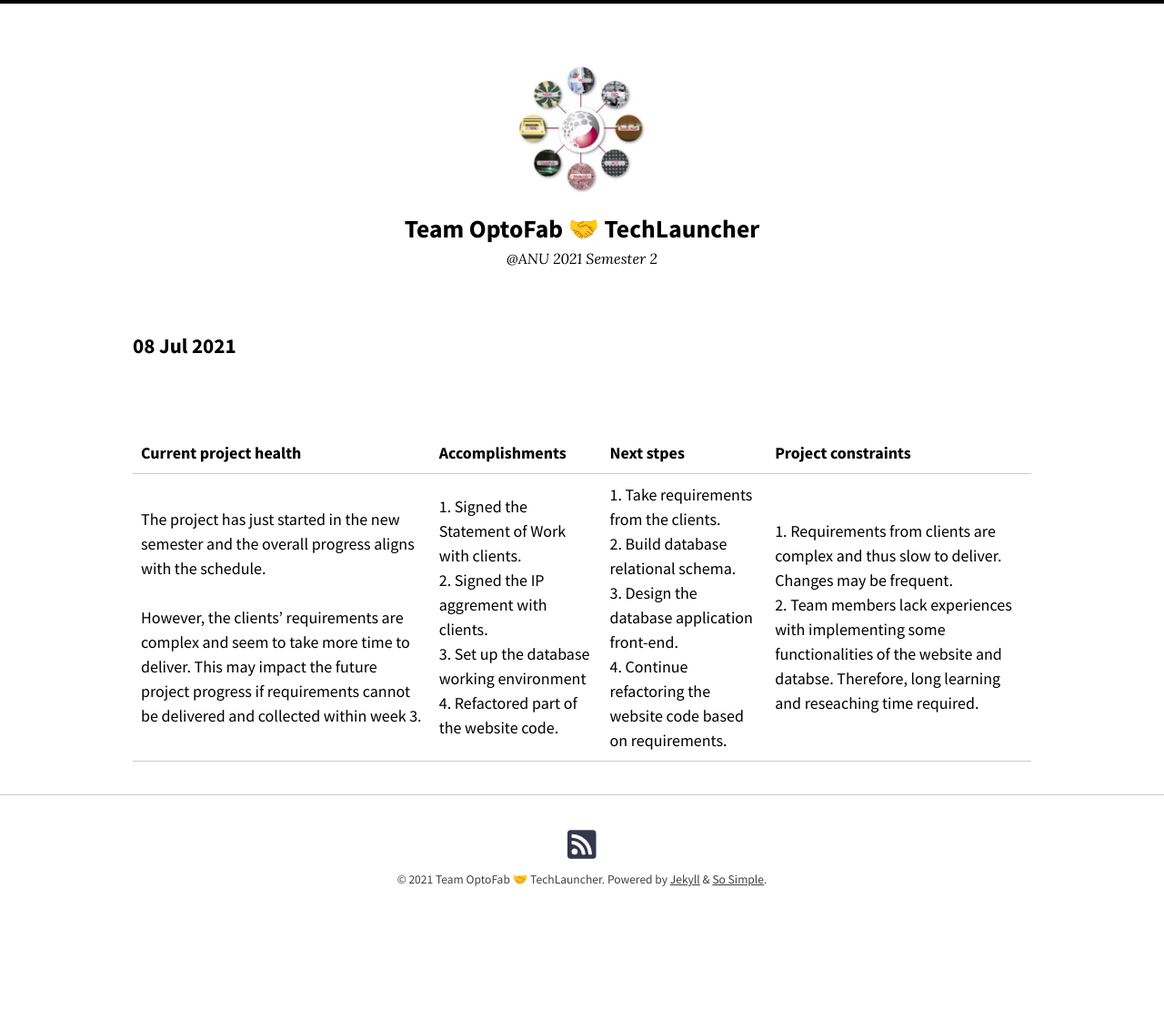
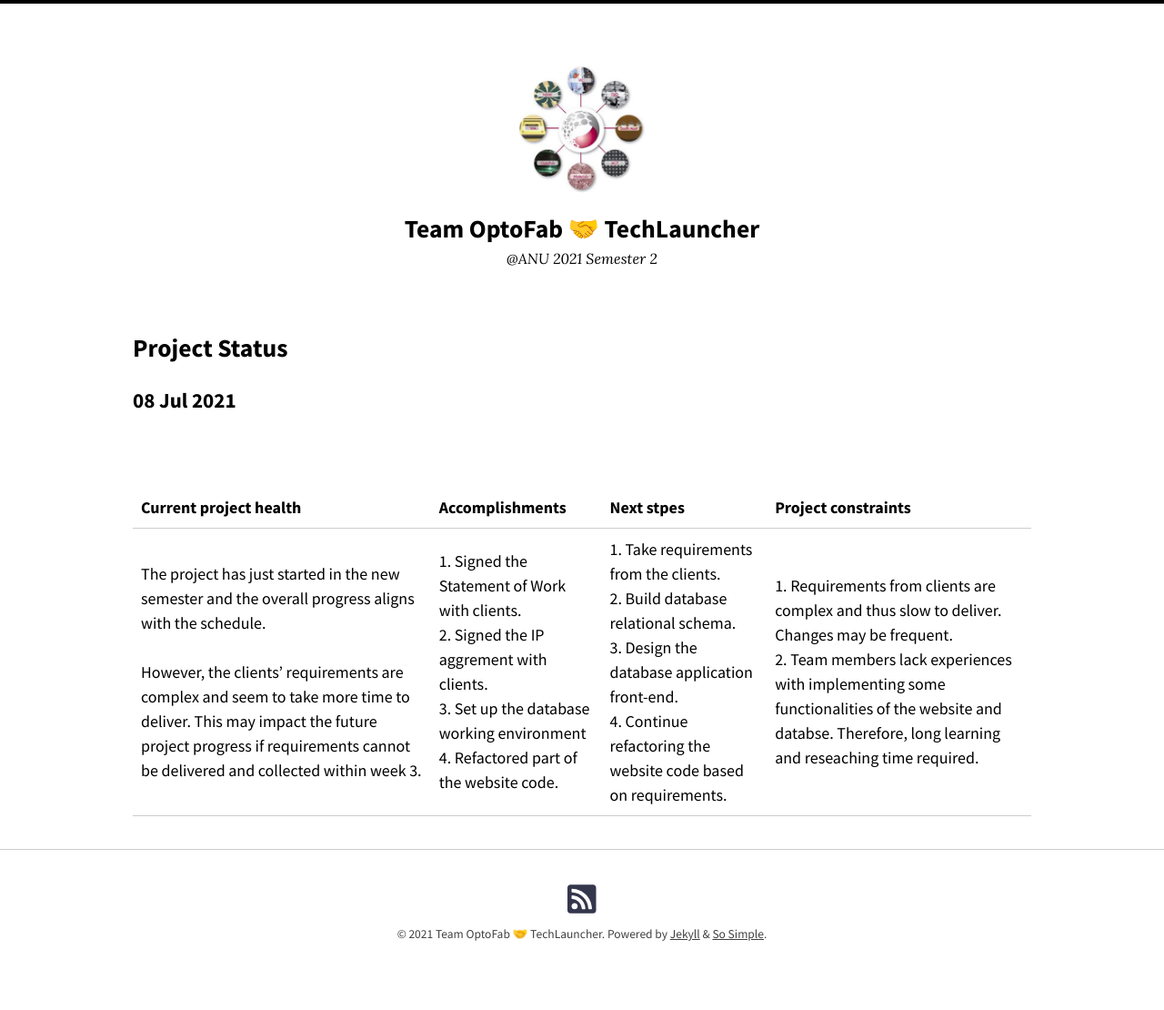
Before and after one commit to optofab/optofab.github.io, a Jekyll site: the page built from status.md, in a window 1280 px wide. Shown: the whole page at 91% size. Built offline with Jekyll 4.4.1, drawn with Linux system fonts in a browser that asks for light colours; nearby versions of some CDN libraries; emoji names are drawn with the system emoji font; before the commit the page ends 1049 px from its top, so only the background shows below that.

Commit message:
modified project status

```diff
--- a/status.md
+++ b/status.md
@@ -1,6 +1,7 @@
 ---
 layout: page
 ---
+## Project Status
 
 ### 08 Jul 2021
 
```
